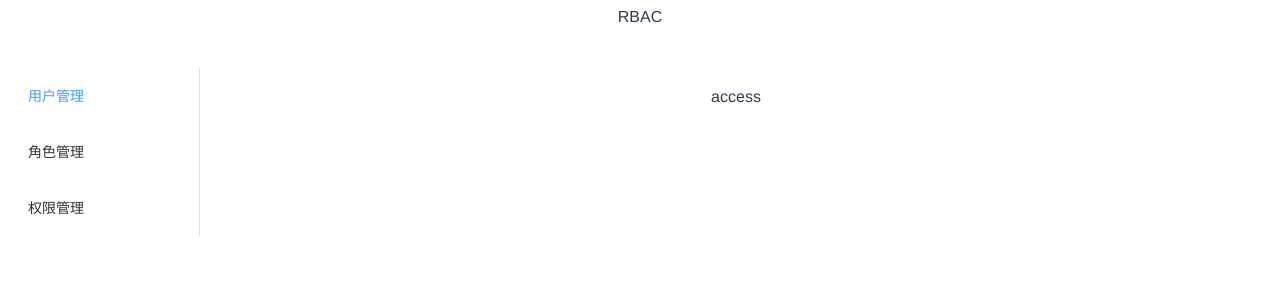
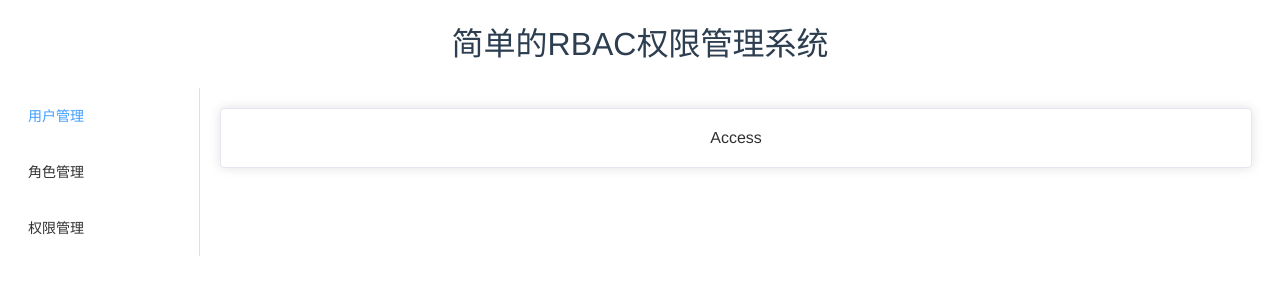
Before and after one commit to onetrue5200/RBAC, a Vue app in the folder vue/: page /access in a window 1280 px wide. Shown: the top 300 px of the page. Built offline with nearby package versions, Linux system fonts and the light colour scheme.

Commit message:
beautify front

```diff
--- a/vue/src/App.vue
+++ b/vue/src/App.vue
@@ -1,7 +1,7 @@
 <template>
   <div class="common-layout">
     <el-container>
-      <el-header>RBAC</el-header>
+      <el-header class="header">简单的RBAC权限管理系统</el-header>
       <el-container>
         <el-aside width="15vw">
           <NavBar />
@@ -33,16 +33,8 @@ export default {
   color: #2c3e50;
 }
 
-nav {
-  padding: 30px;
-}
-
-nav a {
-  font-weight: bold;
-  color: #2c3e50;
-}
-
-nav a.router-link-exact-active {
-  color: #42b983;
+.header {
+  font-size: 2.5vw;
+  margin: 10px;
 }
 </style>
--- /dev/null
+++ b/vue/src/components/CardContainer.vue
@@ -0,0 +1,5 @@
+<template>
+    <el-card class="box-card">
+        <slot></slot>
+    </el-card>
+</template>
--- a/vue/src/views/AccessIndex.vue
+++ b/vue/src/views/AccessIndex.vue
@@ -1,5 +1,17 @@
-<template>access</template>
+<template>
+    <CardContainer>
+        Access
+    </CardContainer>
+</template>
 
-<script></script>
+<script>
+import CardContainer from '@/components/CardContainer'
+
+export default {
+    components: {
+        CardContainer,
+    }
+}
+</script>
 
 <style scoped></style>
--- a/vue/src/views/RoleIndex.vue
+++ b/vue/src/views/RoleIndex.vue
@@ -1,5 +1,17 @@
-<template>role</template>
+<template>
+    <CardContainer>
+        Role
+    </CardContainer>
+</template>
 
-<script></script>
+<script>
+import CardContainer from '@/components/CardContainer'
+
+export default {
+    components: {
+        CardContainer,
+    }
+}
+</script>
 
 <style scoped></style>
--- a/vue/src/views/UserIndex.vue
+++ b/vue/src/views/UserIndex.vue
@@ -1,5 +1,17 @@
-<template>user</template>
+<template>
+    <CardContainer>
+        User
+    </CardContainer>
+</template>
 
-<script></script>
+<script>
+import CardContainer from '@/components/CardContainer'
+
+export default {
+    components: {
+        CardContainer,
+    }
+}
+</script>
 
 <style scoped></style>
```
